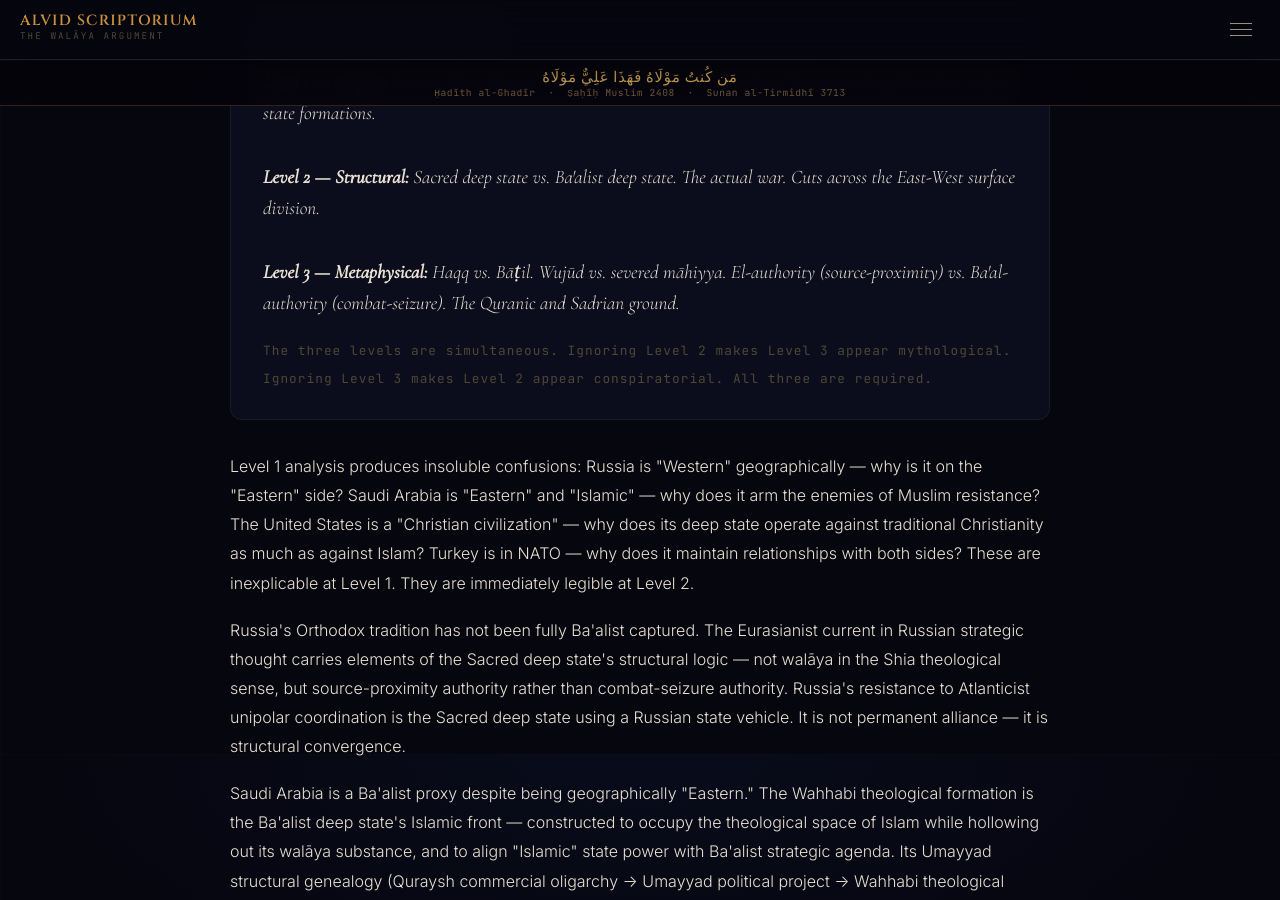
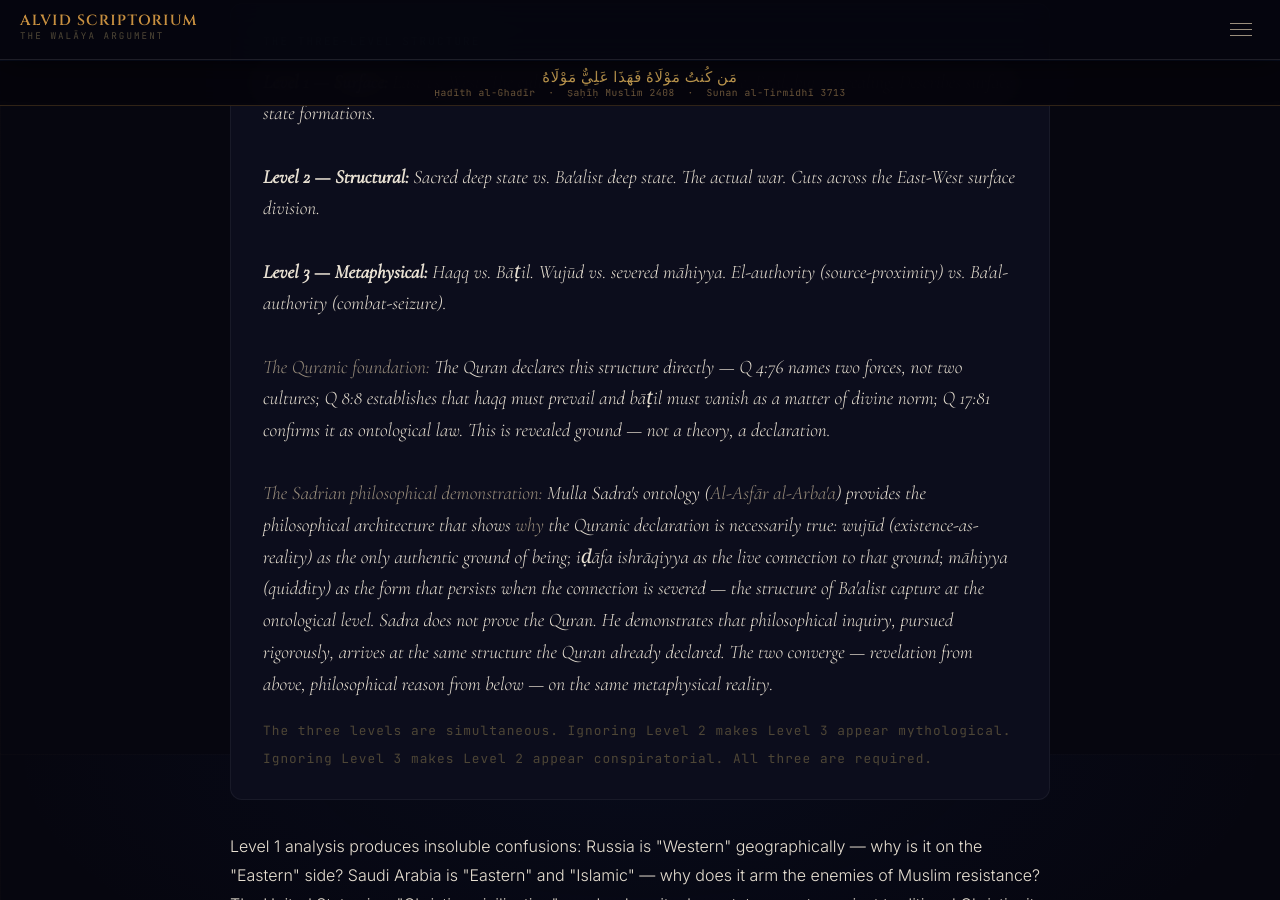
Before and after one commit to Political-Theology-Archive/geopolitical-synthesis, a Jekyll site: the page built from research/deep-state-war-two-civilizations/index.html, in a window 1280 px wide and 900 px high, scrolled down 2846 px. Built offline with Jekyll 4.4.1, drawn with Linux system fonts in a browser that asks for light colours.

Commit message:
T-84: distinguish Quranic declaration from Sadrian demonstration at Level 3
"The Quranic and Sadrian ground" placed revelation and philosophy as
co-equal sources. Corrected with explicit distinction:

- Quranic foundation: the Quran DECLARES the haqq/batil structure
  (Q 4:76, Q 8:8, Q 17:81) as revealed ground — not theory
- Sadrian demonstration: Sadra's Al-Asfar provides philosophical
  architecture showing WHY it is necessarily true — wujud, idafa,
  mahiyya. He does not prove the Quran; he shows that rigorous
  philosophical inquiry arrives at the same structure from below.
- "Revelation from above, philosophical reason from below —
  converging on the same metaphysical reality."

Co-Authored-By: Claude Sonnet 4.6 <noreply@anthropic.com>

```diff
--- a/research/deep-state-war-two-civilizations/index.html
+++ b/research/deep-state-war-two-civilizations/index.html
@@ -152,8 +152,21 @@ layer: "III"
       <strong>Level 2 — Structural:</strong> Sacred deep state vs. Ba'alist deep state.
       The actual war. Cuts across the East-West surface division.<br><br>
       <strong>Level 3 — Metaphysical:</strong> Haqq vs. Bāṭil. Wujūd vs. severed māhiyya.
-      El-authority (source-proximity) vs. Ba'al-authority (combat-seizure).
-      The Quranic and Sadrian ground.
+      El-authority (source-proximity) vs. Ba'al-authority (combat-seizure).<br><br>
+      <em>The Quranic foundation:</em> The Quran declares this structure directly —
+      Q 4:76 names two forces, not two cultures; Q 8:8 establishes that haqq must prevail
+      and bāṭil must vanish as a matter of divine norm; Q 17:81 confirms it as ontological
+      law. This is revealed ground — not a theory, a declaration.<br><br>
+      <em>The Sadrian philosophical demonstration:</em> Mulla Sadra's ontology
+      (<em>Al-Asfār al-Arba'a</em>) provides the philosophical architecture that shows
+      <em>why</em> the Quranic declaration is necessarily true: wujūd (existence-as-reality)
+      as the only authentic ground of being; iḍāfa ishrāqiyya as the live connection to
+      that ground; māhiyya (quiddity) as the form that persists when the connection is
+      severed — the structure of Ba'alist capture at the ontological level.
+      Sadra does not prove the Quran. He demonstrates that philosophical inquiry,
+      pursued rigorously, arrives at the same structure the Quran already declared.
+      The two converge — revelation from above, philosophical reason from below —
+      on the same metaphysical reality.
     </blockquote>
     <cite>The three levels are simultaneous. Ignoring Level 2 makes Level 3 appear mythological.
     Ignoring Level 3 makes Level 2 appear conspiratorial. All three are required.</cite>
```
